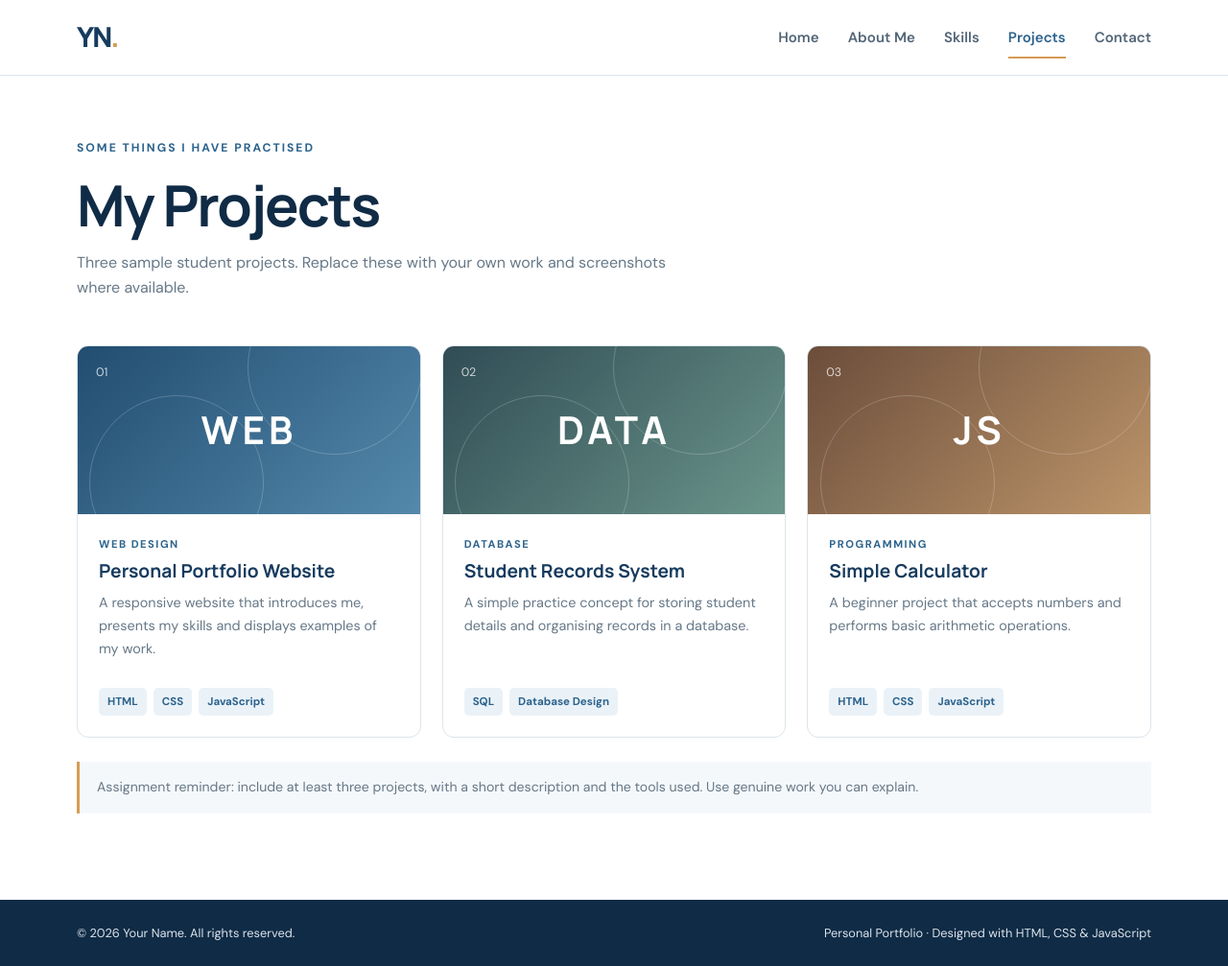
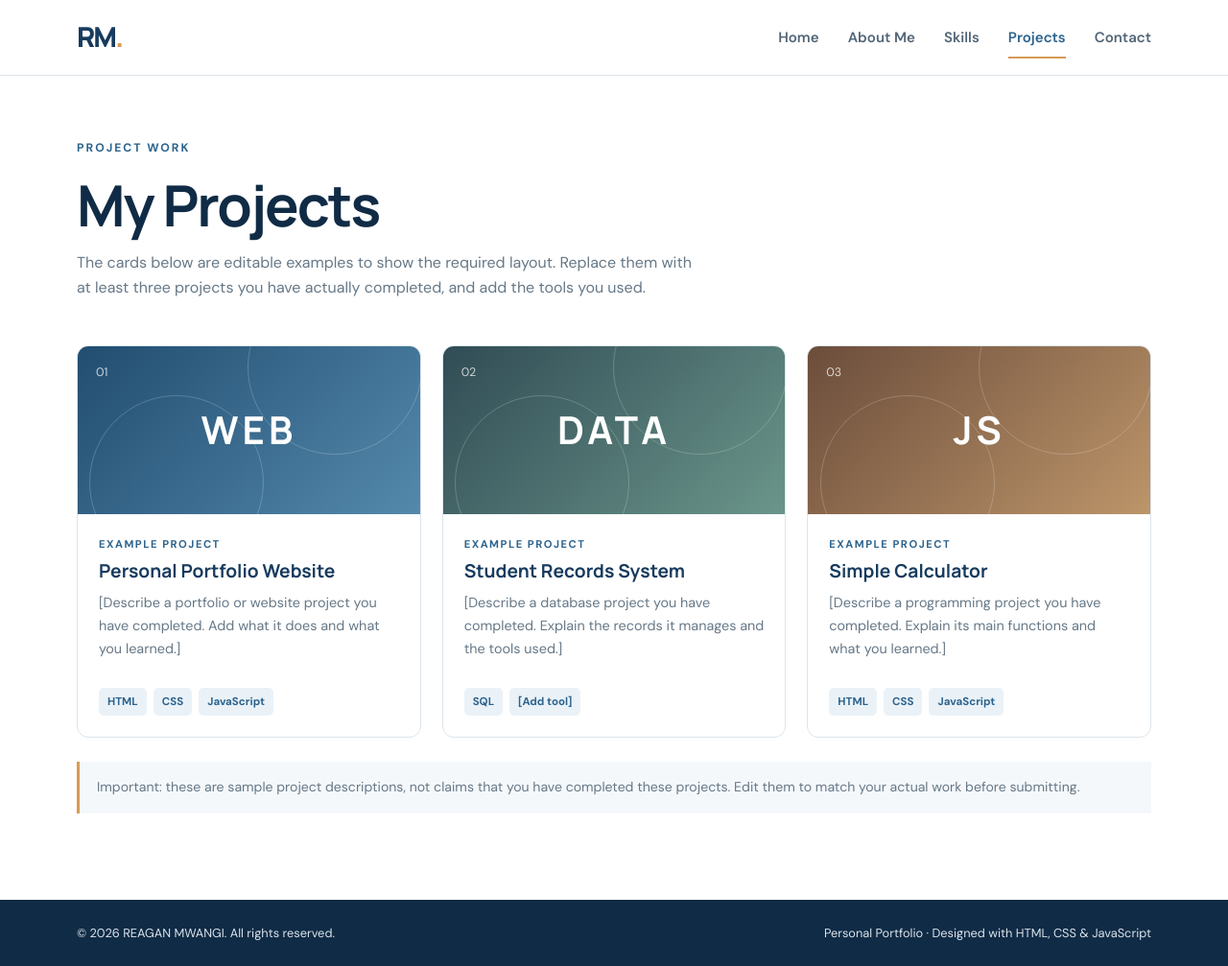
Before and after one commit to Reagan-tech456/fluffy-computing-machine, a plain HTML site: page projects.html in a window 1280 px wide. Shown: the whole page at 96% size. Drawn offline with Linux system fonts and the light colour scheme.

Commit message:
Personalize portfolio with Reagan Mwangi details

```diff
--- a/projects.html
+++ b/projects.html
@@ -3,28 +3,28 @@
 <head>
   <meta charset="UTF-8">
   <meta name="viewport" content="width=device-width, initial-scale=1.0">
-  <meta name="description" content="Examples of projects in my personal portfolio.">
-  <title>Projects | Your Name – Portfolio</title>
+  <meta name="description" content="Project examples and practice work in Reagan Mwangi's personal portfolio.">
+  <title>Projects | Reagan Mwangi – Portfolio</title>
   <link rel="stylesheet" href="style.css">
   <script src="script.js" defer></script>
 </head>
 <body>
   <header class="site-header"><div class="container header-inner">
-    <a class="brand" href="index.html" aria-label="Your Name home">YN<span>.</span></a>
+    <a class="brand" href="index.html" aria-label="Reagan Mwangi home">RM<span>.</span></a>
     <button class="menu-toggle" type="button" aria-label="Open navigation" aria-expanded="false">☰</button>
     <nav class="navigation" aria-label="Main navigation">
       <a href="index.html">Home</a><a href="about.html">About Me</a><a href="skills.html">Skills</a><a class="active" href="projects.html" aria-current="page">Projects</a><a href="contact.html">Contact</a>
     </nav>
   </div></header>
   <main class="container page-main">
-    <section class="page-heading"><p class="eyebrow">SOME THINGS I HAVE PRACTISED</p><h1>My Projects</h1><p>Three sample student projects. Replace these with your own work and screenshots where available.</p></section>
+    <section class="page-heading"><p class="eyebrow">PROJECT WORK</p><h1>My Projects</h1><p>The cards below are editable examples to show the required layout. Replace them with at least three projects you have actually completed, and add the tools you used.</p></section>
     <section class="projects-grid">
-      <article class="project-card"><div class="project-art art-one"><span>01</span><strong>WEB</strong></div><div class="project-content"><p class="project-type">WEB DESIGN</p><h2>Personal Portfolio Website</h2><p>A responsive website that introduces me, presents my skills and displays examples of my work.</p><div class="tag-list"><span>HTML</span><span>CSS</span><span>JavaScript</span></div></div></article>
-      <article class="project-card"><div class="project-art art-two"><span>02</span><strong>DATA</strong></div><div class="project-content"><p class="project-type">DATABASE</p><h2>Student Records System</h2><p>A simple practice concept for storing student details and organising records in a database.</p><div class="tag-list"><span>SQL</span><span>Database Design</span></div></div></article>
-      <article class="project-card"><div class="project-art art-three"><span>03</span><strong>JS</strong></div><div class="project-content"><p class="project-type">PROGRAMMING</p><h2>Simple Calculator</h2><p>A beginner project that accepts numbers and performs basic arithmetic operations.</p><div class="tag-list"><span>HTML</span><span>CSS</span><span>JavaScript</span></div></div></article>
+      <article class="project-card"><div class="project-art art-one"><span>01</span><strong>WEB</strong></div><div class="project-content"><p class="project-type">EXAMPLE PROJECT</p><h2>Personal Portfolio Website</h2><p>[Describe a portfolio or website project you have completed. Add what it does and what you learned.]</p><div class="tag-list"><span>HTML</span><span>CSS</span><span>JavaScript</span></div></div></article>
+      <article class="project-card"><div class="project-art art-two"><span>02</span><strong>DATA</strong></div><div class="project-content"><p class="project-type">EXAMPLE PROJECT</p><h2>Student Records System</h2><p>[Describe a database project you have completed. Explain the records it manages and the tools used.]</p><div class="tag-list"><span>SQL</span><span>[Add tool]</span></div></div></article>
+      <article class="project-card"><div class="project-art art-three"><span>03</span><strong>JS</strong></div><div class="project-content"><p class="project-type">EXAMPLE PROJECT</p><h2>Simple Calculator</h2><p>[Describe a programming project you have completed. Explain its main functions and what you learned.]</p><div class="tag-list"><span>HTML</span><span>CSS</span><span>JavaScript</span></div></div></article>
     </section>
-    <p class="project-reminder">Assignment reminder: include at least three projects, with a short description and the tools used. Use genuine work you can explain.</p>
+    <p class="project-reminder">Important: these are sample project descriptions, not claims that you have completed these projects. Edit them to match your actual work before submitting.</p>
   </main>
-  <footer class="site-footer"><div class="container footer-inner"><p>© <span class="year"></span> Your Name. All rights reserved.</p><p>Personal Portfolio · Designed with HTML, CSS &amp; JavaScript</p></div></footer>
+  <footer class="site-footer"><div class="container footer-inner"><p>© <span class="year"></span> REAGAN MWANGI. All rights reserved.</p><p>Personal Portfolio · Designed with HTML, CSS &amp; JavaScript</p></div></footer>
 </body>
 </html>
```
